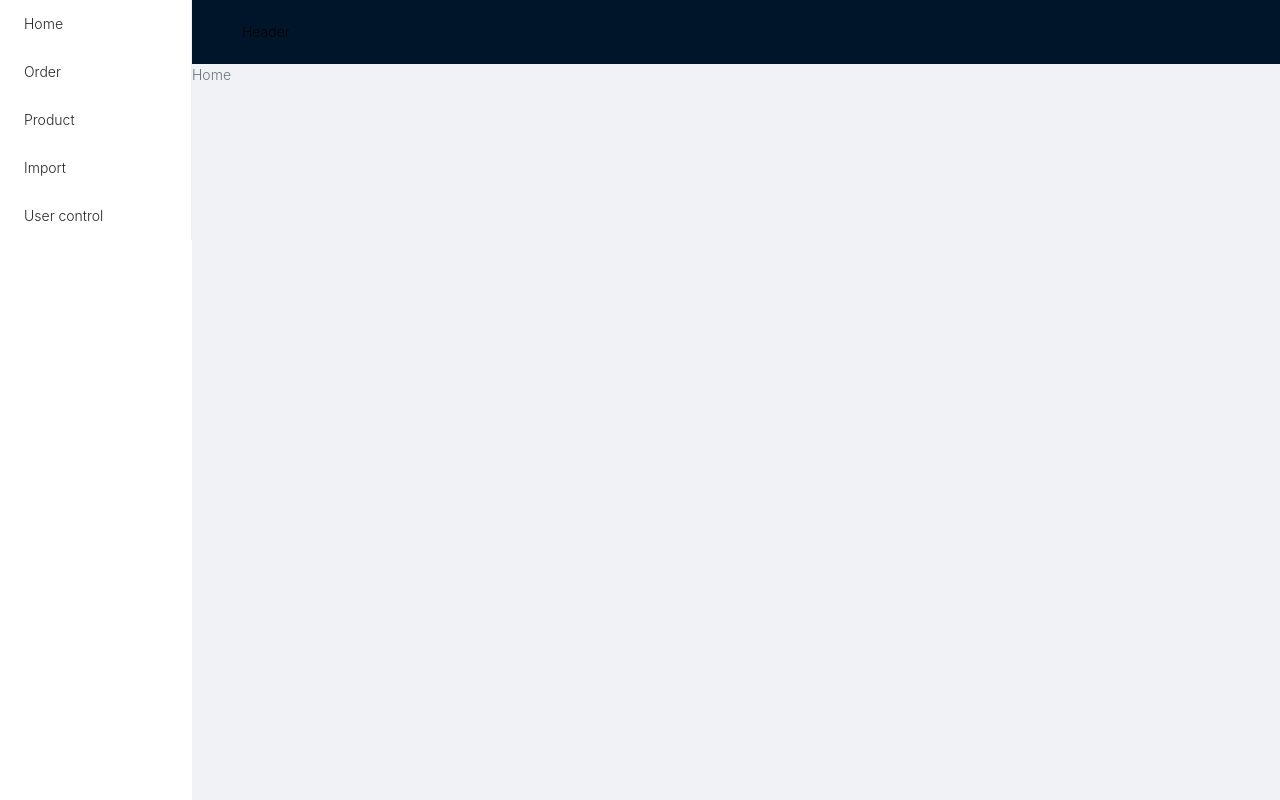
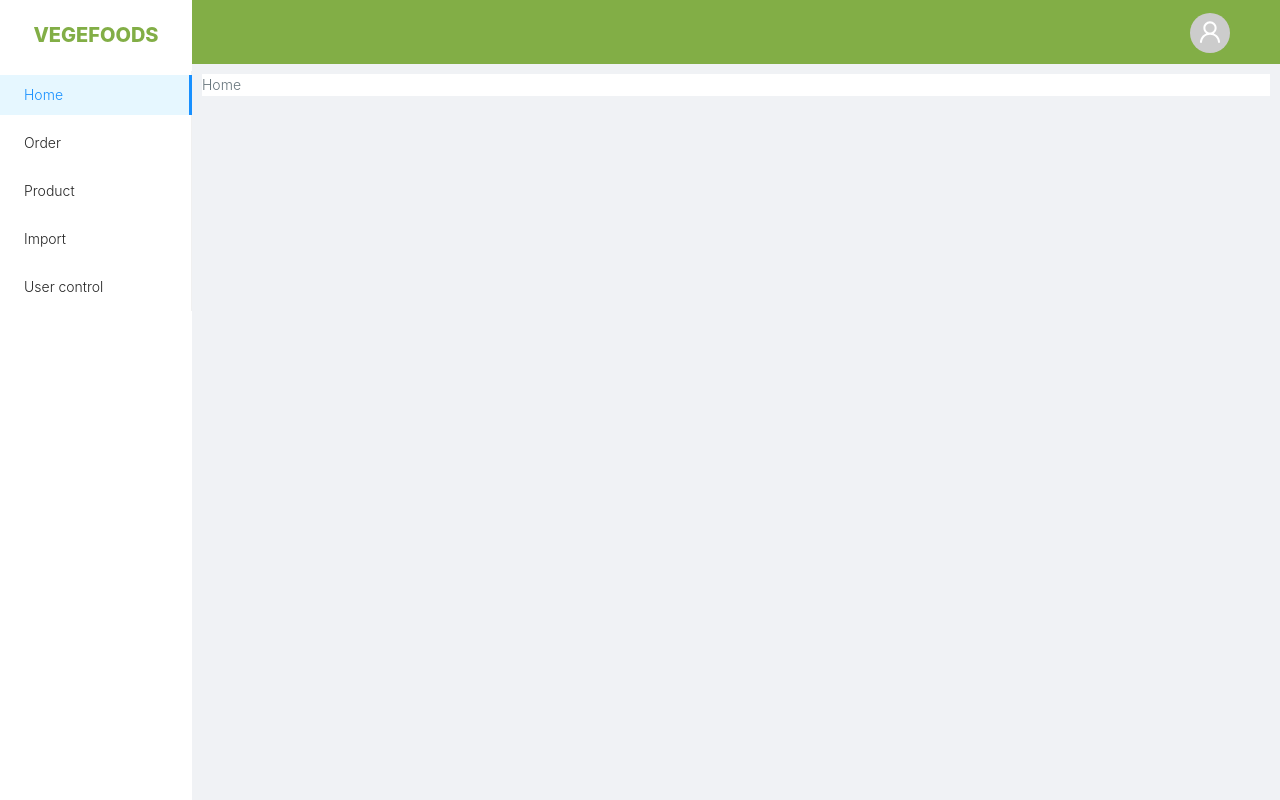
Before and after one commit to vudeveloperr/admin-ban-hoa-qua, a React (Create React App) app: page / in a window 1280 px wide. Built offline with nearby package versions, Linux system fonts and the light colour scheme.

Commit message:
them drop down menu vao ben phai

```diff
--- /dev/null
+++ b/config-overrides.js
@@ -0,0 +1,20 @@
+const { override, fixBabelImports, addLessLoader } = require('customize-cra');
+
+module.exports = override(
+  fixBabelImports('antd', {
+    libraryDirectory: 'es',
+    style: true,
+  }),
+//   fixBabelImports('import', {
+//     libraryName: 'antd-mobile',
+//     style: true,
+//   }),
+  addLessLoader({
+    lessOptions: {
+      javascriptEnabled: true,
+      modifyVars: {
+        '@primary-color': '#82ae46',
+      },
+    },
+  }),
+);
--- /dev/null
+++ b/src/components/CustomHeader/index.js
@@ -0,0 +1,36 @@
+import { Avatar, Dropdown, Menu } from 'antd';
+import { UserOutlined } from '@ant-design/icons';
+import styled from 'styled-components';
+
+
+const AvatarWrapper = styled.div`
+    width: fit-content;
+    float:right;
+`
+const menu = (
+    <Menu>
+        <Menu.Item>1</Menu.Item>
+        <Menu.Item>1</Menu.Item>
+        <Menu.Item>1</Menu.Item>
+        <Menu.Item>1</Menu.Item>
+    </Menu>
+)
+
+
+function CustomHeader(props) {
+    return (
+        <Dropdown
+            overlay={menu}
+            trigger={['click']}
+        >
+            <AvatarWrapper>
+                <Avatar
+                    icon={<UserOutlined />}
+                    size="large"
+                />
+            </AvatarWrapper>
+        </Dropdown>
+    );
+}
+
+export default CustomHeader;
--- a/src/components/Main/index.js
+++ b/src/components/Main/index.js
@@ -1,23 +1,50 @@
 import { Layout } from 'antd';
-import {SiderMenu} from  '../';
-import {Home,Product,Order,Import} from '../../screens';
+import { SiderMenu, CustomHeader } from '../';
+import { Home, Product, Order, Import } from '../../screens';
 import { Route } from 'react-router-dom';
+import styled from 'styled-components';
 
 const { Header, Sider, Content } = Layout;
+
+const ContentWrapper = styled.div`
+    margin: 10px;
+    background-color: #FFFFFF;
+`
+const HeaderWrapper = styled.div`
+    width:100%;
+    height 100%;
+`
+
+const Logo = styled.div`
+    margin: 20px 0px;
+    display: flex;
+    justify-content:center;
+    font-weight: 800;
+    font-size: 20px;
+    text-transform: uppercase;
+    color: #82ae46;
+`
 
 function Main(props) {
     return (
         <Layout style={{ minHeight: '100vh' }}>
-        <Sider theme='light' width='15%' style={{maxHeight:'100vh' , overflowY:'scroll'}}>
-            <SiderMenu/>
+            <Sider theme='light' width='15%' style={{ maxHeight: '100vh', overflowY: 'scroll' }}>
+                <Logo>VegeFoods</Logo>
+                <SiderMenu />
             </Sider>
             <Layout>
-            <Header>Header</Header>
+                <Header>
+                    <HeaderWrapper>
+                        <CustomHeader />
+                    </HeaderWrapper>
+                </Header>
                 <Content>
-                <Route exact path="/" component={Home}/>
-                <Route exact path="/product" component={Product}/>
-                <Route exact path="/order" component={Order}/>
-                <Route exact path="/import" component={Import}/>
+                    <ContentWrapper>
+                        <Route exact path="/" component={Home} />
+                        <Route exact path="/product" component={Product} />
+                        <Route exact path="/order" component={Order} />
+                        <Route exact path="/import" component={Import} />
+                    </ContentWrapper>
                 </Content>
             </Layout>
         </Layout>);
--- a/src/components/SiderMenu/index.js
+++ b/src/components/SiderMenu/index.js
@@ -4,15 +4,14 @@ import {Link} from 'react-router-dom';
 function SiderMenu(props) {
     return (
         <Menu
-            defaultSelectedKeys={['1']}
-            defaultOpenKeys={['sub1']}
+            defaultSelectedKeys={[window.location.pathname]}
             mode="inline"
         >
-           <Menu.Item><Link to='/'>Home</Link></Menu.Item>
-           <Menu.Item><Link to='/order'>Order</Link></Menu.Item>
-           <Menu.Item><Link to='/product'>Product</Link></Menu.Item>
-           <Menu.Item><Link to='/import'>Import</Link></Menu.Item>
-           <Menu.Item><Link to='/user-control'>User control</Link></Menu.Item>
+           <Menu.Item key='/'><Link to='/'>Home</Link></Menu.Item>
+           <Menu.Item key='/order'><Link to='/order'>Order</Link></Menu.Item>
+           <Menu.Item key='/product'><Link to='/product'>Product</Link></Menu.Item>
+           <Menu.Item key='/import'><Link to='/import'>Import</Link></Menu.Item>
+           <Menu.Item key='/user-control'><Link to='/user-control'>User control</Link></Menu.Item>
         </Menu>
     );
 }
--- a/src/components/index.js
+++ b/src/components/index.js
@@ -1,2 +1,3 @@
 export {default as Main} from './Main';
 export {default as SiderMenu} from './SiderMenu';
+export {default as CustomHeader} from './CustomHeader';
--- a/src/screens/Login/index.js
+++ b/src/screens/Login/index.js
@@ -32,7 +32,7 @@ class Login extends React.Component {
 
   render() {
     return (
-        <div className="login-screen" style={{backgroundImage: 'url(../public/login-register.jpg)'}}>
+        <div className="login-screen" style={{backgroundImage: 'url(/login-register.jpg)'}}>
             <div className="login-container" style={{ textAlign: "center" }}>
                 <h1>Login</h1>
                 <Form
--- a/src/styles/index.css
+++ b/src/styles/index.css
@@ -15,3 +15,7 @@ code {
 .ant-layout-sider::-webkit-scrollbar {
   display: none;
 }
+
+.ant-layout-header {
+  background: #82ae46;
+}
```
Also changed, not shown: package.json (+8 -1 lines), src/components/Header/index.js (deleted, +0 -7 lines), 2 other files (tests, documents, lock files or other folders). Lines whose indentation alone changed are shown as unchanged.
